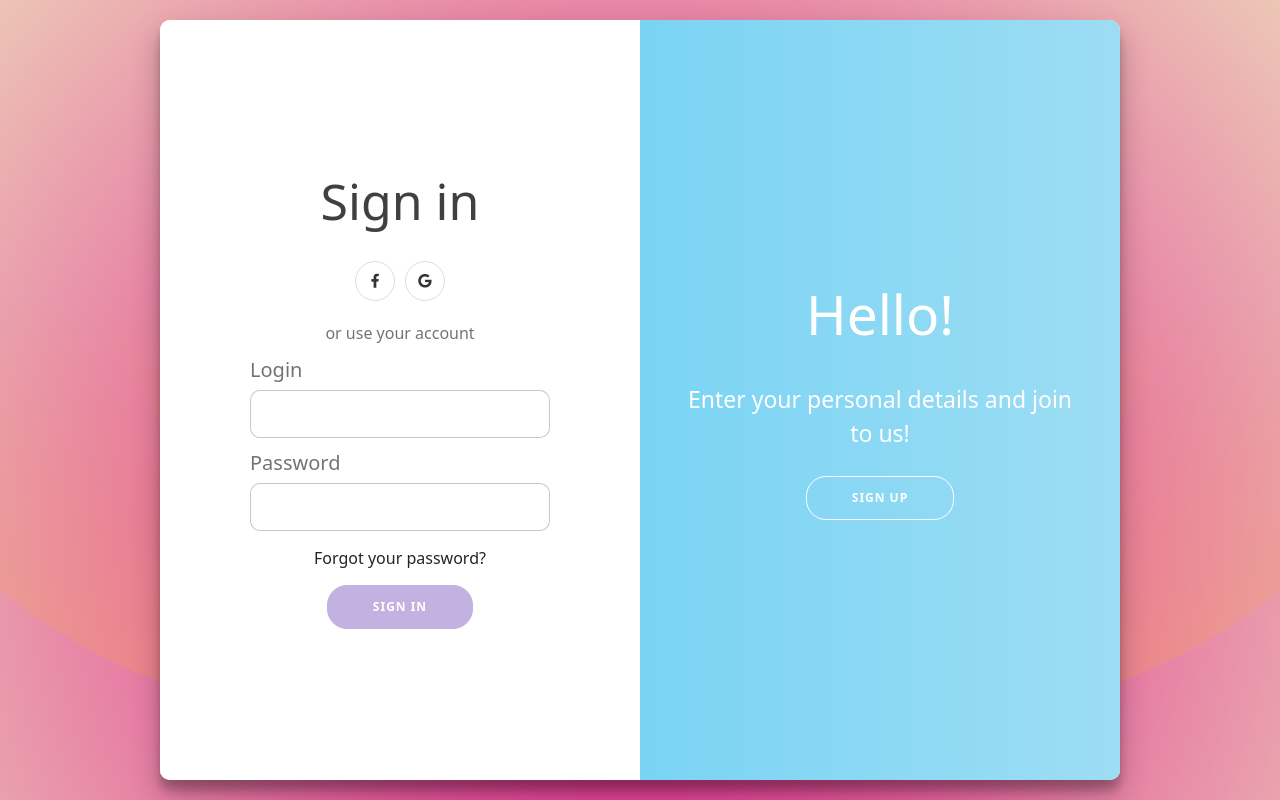
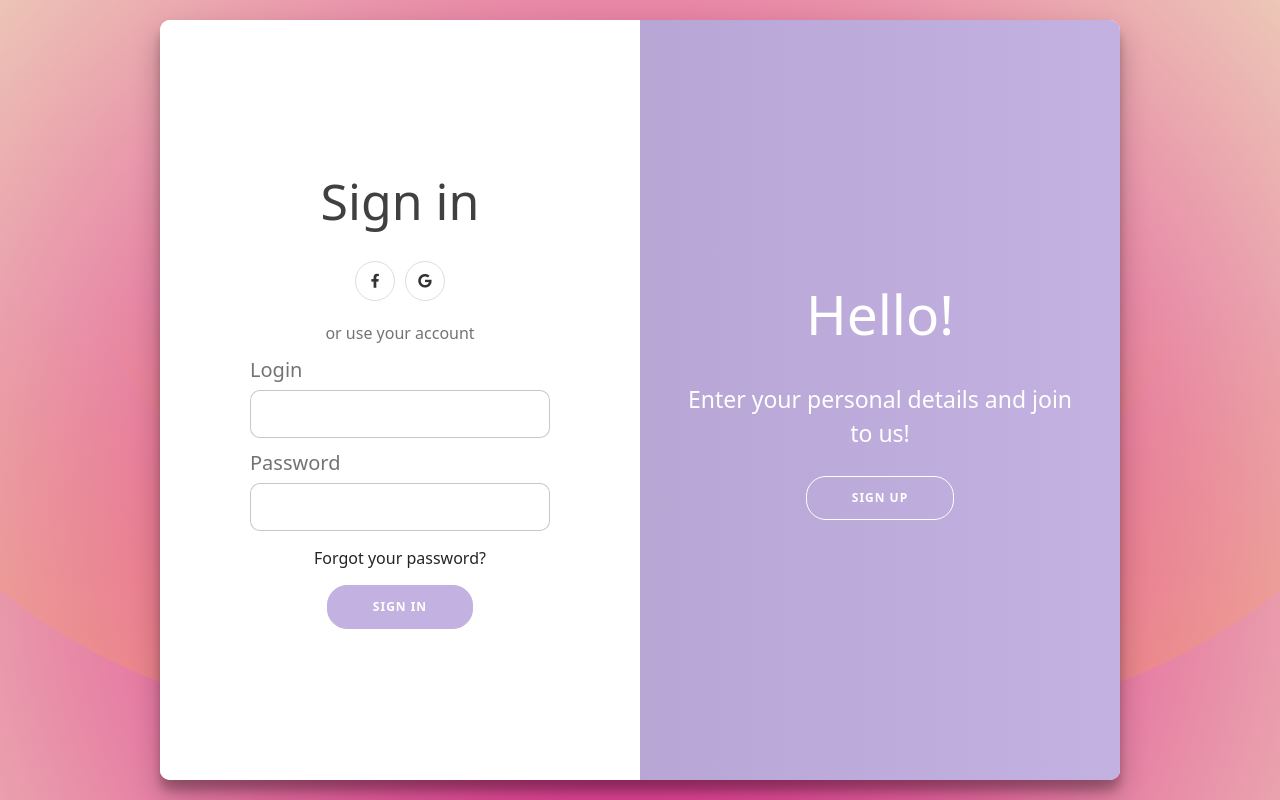
Before and after one commit to jklis2/Logic_Games_4Fun, a React (Create React App) app in the folder LogicGames4Fun/Client/: page /auth in a window 1280 px wide. Built offline with nearby package versions, Linux system fonts and the light colour scheme.

Commit message:
Change colors of auth page

```diff
--- a/LogicGames4Fun/Client/src/Styles/abstracts/_variables.scss
+++ b/LogicGames4Fun/Client/src/Styles/abstracts/_variables.scss
@@ -3,5 +3,5 @@ $default-font-color: rgba(0, 0, 0, 0.55);
 
 $footer-color: rgba(51, 13, 43, 0.75);
 
-$button-color-light: #c3b1e1;
-$button-color-dark: #8b7da1;
+$color-purple-light: #c3b1e1;
+$color-purple-dark: #ac9ac9;
--- a/LogicGames4Fun/Client/src/Styles/components/_buttons.scss
+++ b/LogicGames4Fun/Client/src/Styles/components/_buttons.scss
@@ -1,7 +1,7 @@
 .button-light {
   border-radius: 20px;
-  border: 1px solid $button-color-light !important;
-  background-color: $button-color-light !important;
+  border: 1px solid $color-purple-light !important;
+  background-color: $color-purple-light !important;
   color: #ffffff;
   font-size: 12px;
   font-weight: bold;
@@ -12,8 +12,8 @@
 
   &:hover {
 
-    border: 1px solid $button-color-dark;
-    background-color: $button-color-dark;
+    border: 1px solid $color-purple-dark;
+    background-color: $color-purple-dark;
   }
 
   @media screen and (min-width: 3840px) {
--- a/LogicGames4Fun/Client/src/Styles/pages/_auth.scss
+++ b/LogicGames4Fun/Client/src/Styles/pages/_auth.scss
@@ -31,8 +31,11 @@
       font-size: 2.3rem !important;
     }
 
-    background: -webkit-linear-gradient(to right, #57caf4, #9dddf4);
-    background: linear-gradient(to right, #57caf4, #9dddf4);
+    background: linear-gradient(
+      to right,
+      $color-purple-dark,
+      $color-purple-light
+    );
     background-repeat: no-repeat;
     background-size: cover;
     background-position: 0 0;
@@ -80,7 +83,6 @@
   }
 }
 
-//From modules
 .auth__container {
   background-color: #fff;
   border-radius: 10px;
@@ -120,7 +122,7 @@
 }
 
 .form-container {
-  overflow: scroll;
+  overflow: hidden;
   position: absolute;
   top: 0;
   height: 100%;
@@ -152,8 +154,16 @@
 }
 
 .overlay {
-  background: -webkit-linear-gradient(to right, #57caf4, #9dddf4);
-  background: linear-gradient(to right, #57caf4, #9dddf4);
+  background: -webkit-linear-gradient(
+    to right,
+    $color-purple-dark,
+    $color-purple-light
+  );
+  background: linear-gradient(
+    to right,
+    $color-purple-dark,
+    $color-purple-light
+  );
   background-repeat: no-repeat;
   background-size: cover;
   background-position: 0 0;
```
